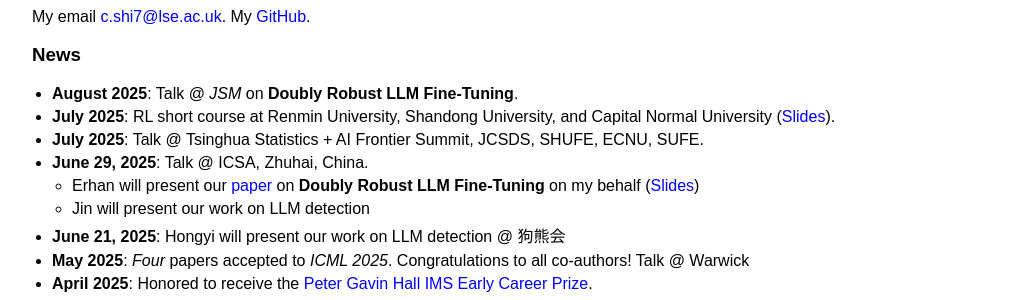
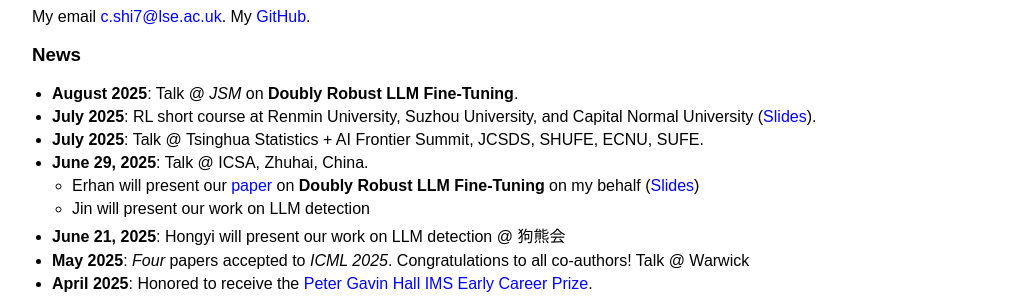
Before and after one commit to callmespring/callmespring.github.io, a Jekyll site: the page built from index.md, in a window 1280 px wide and 900 px high, scrolled down 1004 px. Shown: the part 152-452 px from the top of the window, without its empty margins (108-1134 px from the left). Built offline with Jekyll 4.4.1, drawn with Linux system fonts in a browser that asks for light colours.

Commit message:
Update index.md

```diff
--- a/index.md
+++ b/index.md
@@ -29,7 +29,7 @@ My email <c.shi7@lse.ac.uk>. My [GitHub](https://github.com/callmespring).
 ### News
 
 - **August 2025**: Talk @ *JSM* on **Doubly Robust LLM Fine-Tuning**.
-- **July 2025**: RL short course at Renmin University, Shandong University, and Capital Normal University ([Slides](https://github.com/callmespring/RL-short-course)).
+- **July 2025**: RL short course at Renmin University, Suzhou University, and Capital Normal University ([Slides](https://github.com/callmespring/RL-short-course)).
 - **July 2025**: Talk @ Tsinghua Statistics + AI Frontier Summit, JCSDS, SHUFE, ECNU, SUFE.
 - **June 29, 2025**: Talk @ ICSA, Zhuhai, China.
   * Erhan will present our [paper](https://arxiv.org/pdf/2506.01183) on **Doubly Robust LLM Fine-Tuning** on my behalf ([Slides](https://callmespring.github.io/slides/DRPO.pdf))
```
